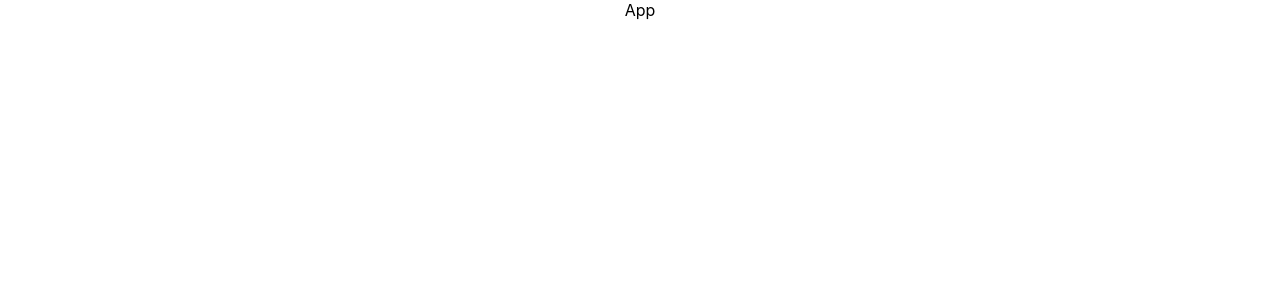
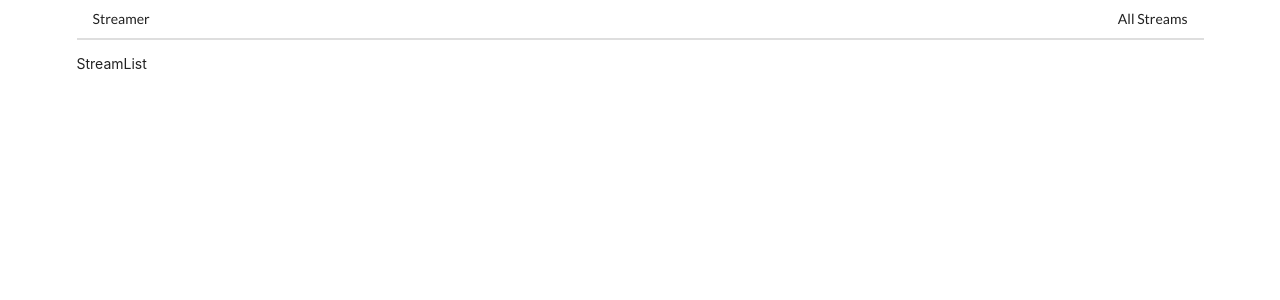
Before and after one commit to vasurajan/PhleebsTV-video-streaming-react-redux, a React (Create React App) app in the folder client/: page / in a window 1280 px wide. Shown: the top 300 px of the page. Built offline with nearby package versions, Linux system fonts and the light colour scheme.

Commit message:
Adding header component

```diff
--- a/client/public/index.html
+++ b/client/public/index.html
@@ -15,6 +15,7 @@
       user's mobile device or desktop. See https://developers.google.com/web/fundamentals/web-app-manifest/
     -->
     <link rel="manifest" href="%PUBLIC_URL%/manifest.json" />
+    <link rel="stylesheet" href="https://cdnjs.cloudflare.com/ajax/libs/semantic-ui/2.4.1/semantic.min.css">
     <!--
       Notice the use of %PUBLIC_URL% in the tags above.
       It will be replaced with the URL of the `public` folder during the build.
--- a/client/src/components/App.js
+++ b/client/src/components/App.js
@@ -1,14 +1,29 @@
 import React from 'react';
-import {BrowserRouter, Route, Link} from 'react-router-dom';
+import { BrowserRouter, Route } from 'react-router-dom';
 
+import Header from './Header';
+import StreamCreate from './streams/StreamCreate';
+import StreamEdit from './streams/StreamEdit';
+import StreamShow from './streams/StreamShow';
+import StreamDelete from './streams/StreamDelete';
+import StreamList from './streams/StreamList';
 import './App.css';
 
 const App = () => {
   return (
-    <div className="App">
-     App
+    <div className="ui container">
+      <BrowserRouter>
+        <div>
+          <Header />
+          <Route exact path="/" component={StreamList} />
+          <Route exact path="/new" component={StreamCreate} />
+          <Route exact path="/edit" component={StreamEdit} />
+          <Route exact path="/delete" component={StreamDelete} />
+          <Route exact path="/show" component={StreamShow} />
+        </div>
+      </BrowserRouter>
     </div>
   );
-}
+};
 
 export default App;
--- /dev/null
+++ b/client/src/components/Header.js
@@ -0,0 +1,19 @@
+import React from 'react';
+import { Link } from 'react-router-dom';
+
+const Header = () => {
+    return (
+        <div className="ui secondary pointing menu">
+            <Link className="item" to="/">
+                Streamer
+         </Link>
+            <div className="right menu">
+                <Link className="item" to="/">
+                    All Streams
+            </Link>
+            </div>
+        </div>
+    )
+}
+
+export default Header;
```
